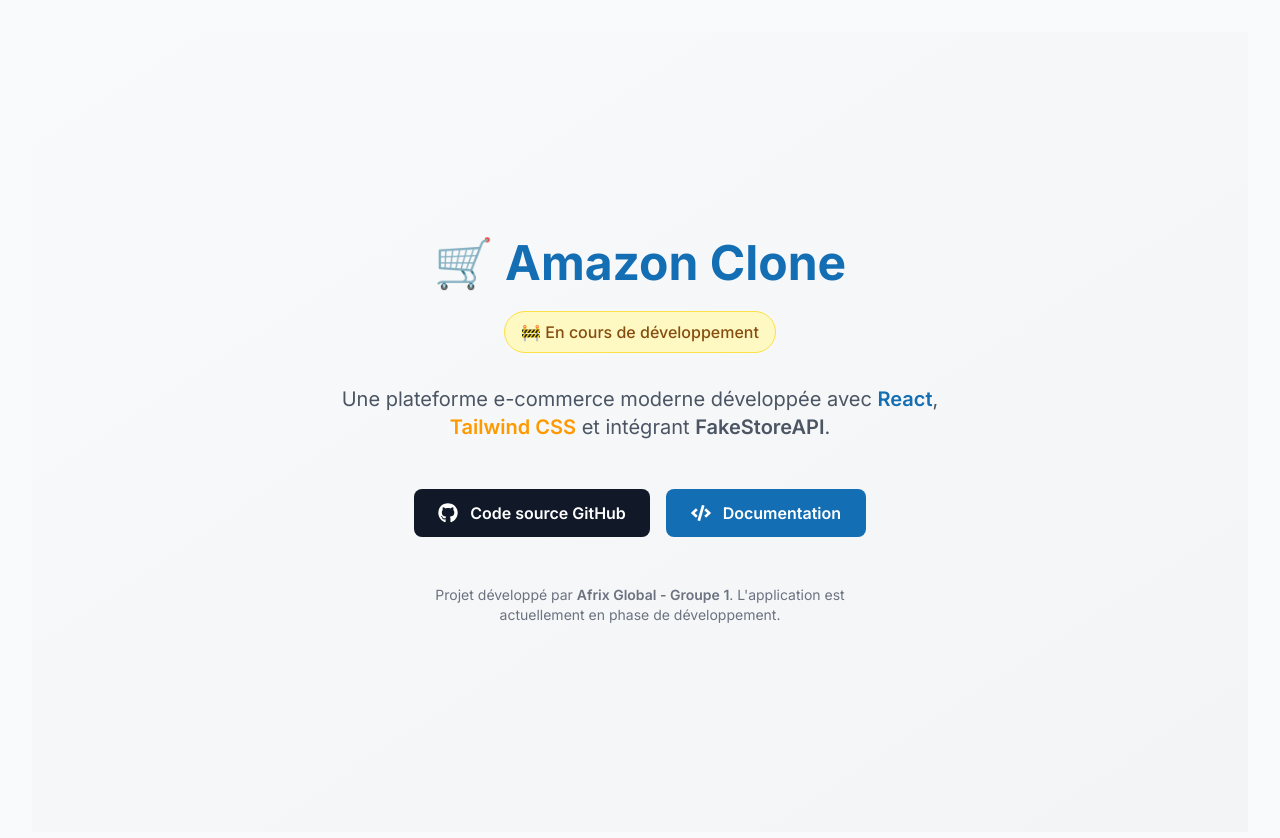
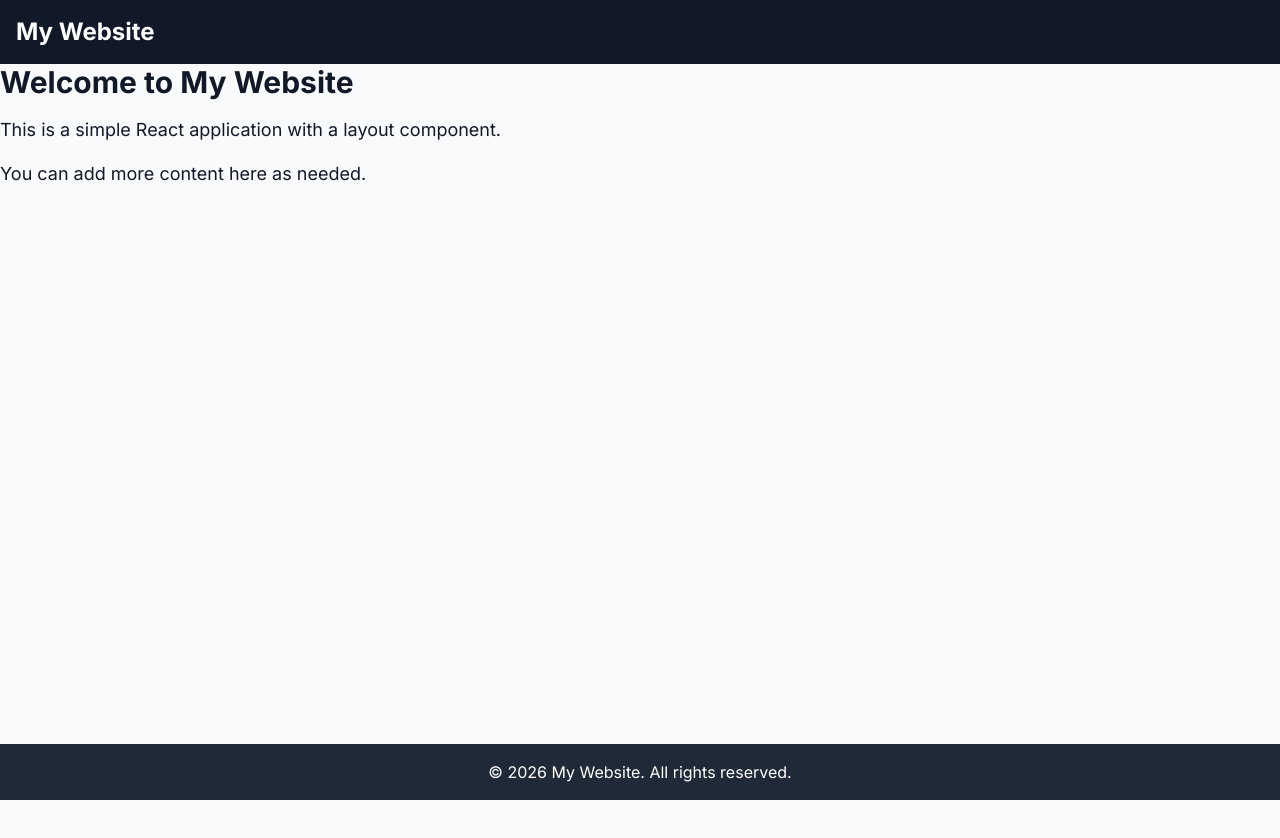
Before and after one commit to RobertKule/amazon-clone-fakestoreapi, a React (Vite) app: page / in a window 1280 px wide. Shown: the top 838 px of the page. After the commit the page ends 800 px from the top, so only its background shows below. Built offline with nearby package versions, Linux system fonts and the light colour scheme.

Commit message:
feat: implement layout structure with Header and Footer components

```diff
--- a/src/App.jsx
+++ b/src/App.jsx
@@ -1,58 +1,18 @@
-import { FaGithub, FaCode } from 'react-icons/fa';
-import './App.css';
-
+import React from 'react'
+import Layout from './components/layout/Layout'
+import Header from './components/layout/Header'
+import Footer from './components/layout/Footer'
+import './index.css'
 function App() {
   return (
-    <div className="min-h-screen bg-gradient-to-br from-gray-50 to-gray-100 flex flex-col items-center justify-center p-4">
-
-      {/* Titre Principal */}
-      <h1 className="text-4xl md:text-5xl font-bold text-gray-900 text-center mb-6">
-        🛒 <span className="text-amazon-blue">Amazon Clone</span>
-      </h1>
-
-      {/* Badge d'état */}
-      <div className="inline-flex items-center gap-2 bg-yellow-100 border border-yellow-300 rounded-full px-4 py-2 mb-8">
-        <span className="text-yellow-800 font-medium">🚧 En cours de développement</span>
-      </div>
-
-      {/* Phrase d'accroche */}
-      <p className="text-xl text-gray-600 text-center max-w-2xl mb-12">
-        Une plateforme e-commerce moderne développée avec <span className="font-semibold text-amazon-blue">React</span>,
-        <span className="font-semibold text-amazon-orange"> Tailwind CSS</span> et intégrant <span className="font-semibold">FakeStoreAPI</span>.
-      </p>
-
-      {/* Boutons CTA */}
-      <div className="flex flex-col sm:flex-row gap-4">
-        {/* Bouton 1 : Code source GitHub */}
-        <a
-          href="https://github.com/RobertKule/amazon-clone-fakestoreapi"
-          target="_blank"
-          rel="noopener noreferrer"
-          className="inline-flex items-center justify-center gap-3 bg-gray-900 hover:bg-black text-white font-semibold py-3 px-6 rounded-lg transition-all duration-300 hover:scale-105 hover:shadow-lg min-w-[200px]"
-        >
-          <FaGithub className="text-xl" />
-          <span>Code source GitHub</span>
-        </a>
-
-        {/* Bouton 2 : Documentation */}
-        <a
-          href="https://github.com/RobertKule/amazon-clone-fakestoreapi#readme"
-          target="_blank"
-          rel="noopener noreferrer"
-          className="inline-flex items-center justify-center gap-3 bg-amazon-blue hover:bg-blue-700 text-white font-semibold py-3 px-6 rounded-lg transition-all duration-300 hover:scale-105 hover:shadow-lg min-w-[200px]"
-        >
-          <FaCode className="text-xl" />
-          <span>Documentation</span>
-        </a>
-      </div>
-
-      {/* Note en bas */}
-      <p className="mt-12 text-gray-500 text-sm text-center max-w-md">
-        Projet développé par <span className="font-semibold">Afrix Global - Groupe 1</span>.
-        L'application est actuellement en phase de développement.
-      </p>
-    </div>
-  );
+    <>
+      <Layout>
+        <h2 className="text-3xl font-bold mb-4">Welcome to My Website</h2>
+        <p className="text-lg mb-4">This is a simple React application with a layout component.</p>
+        <p className="text-lg">You can add more content here as needed.</p>
+      </Layout>
+    </>
+  )
 }
 
-export default App;
+export default App
--- a/src/components/layout/Footer.jsx
+++ b/src/components/layout/Footer.jsx
@@ -0,0 +1,13 @@
+import React from 'react'
+
+function Footer() {
+    return (
+        <footer className="bg-gray-800 text-white py-4">
+            <div className="container mx-auto text-center">
+                <p>&copy; {new Date().getFullYear()} My Website. All rights reserved.</p>
+            </div>
+        </footer>
+    )
+}
+
+export default Footer
--- a/src/components/layout/Header.jsx
+++ b/src/components/layout/Header.jsx
@@ -0,0 +1,13 @@
+import React from 'react'
+
+function Header() {
+    return (
+        <header className="bg-gray-900 text-white py-4">
+            <div className="container mx-auto px-4">
+                <h1 className="text-2xl font-bold">My Website</h1>
+            </div>
+        </header>
+    )
+}
+
+export default Header
--- a/src/components/layout/Layout.jsx
+++ b/src/components/layout/Layout.jsx
@@ -0,0 +1,17 @@
+import React from 'react'
+import Header from './Header'
+import Footer from './Footer'
+
+function Layout({ children }) {
+    return (
+        <div className="min-h-screen flex flex-col">
+            <Header />
+            <main className="flex-grow">
+                {children}
+            </main>
+            <Footer />
+        </div>
+    )
+}
+
+export default Layout
```
